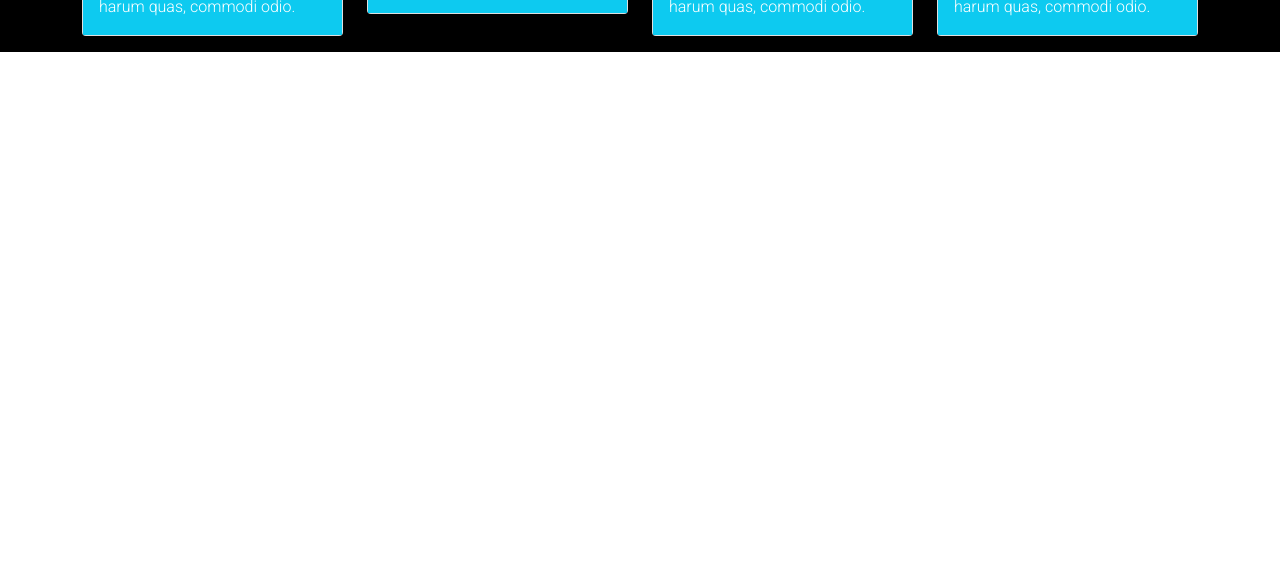
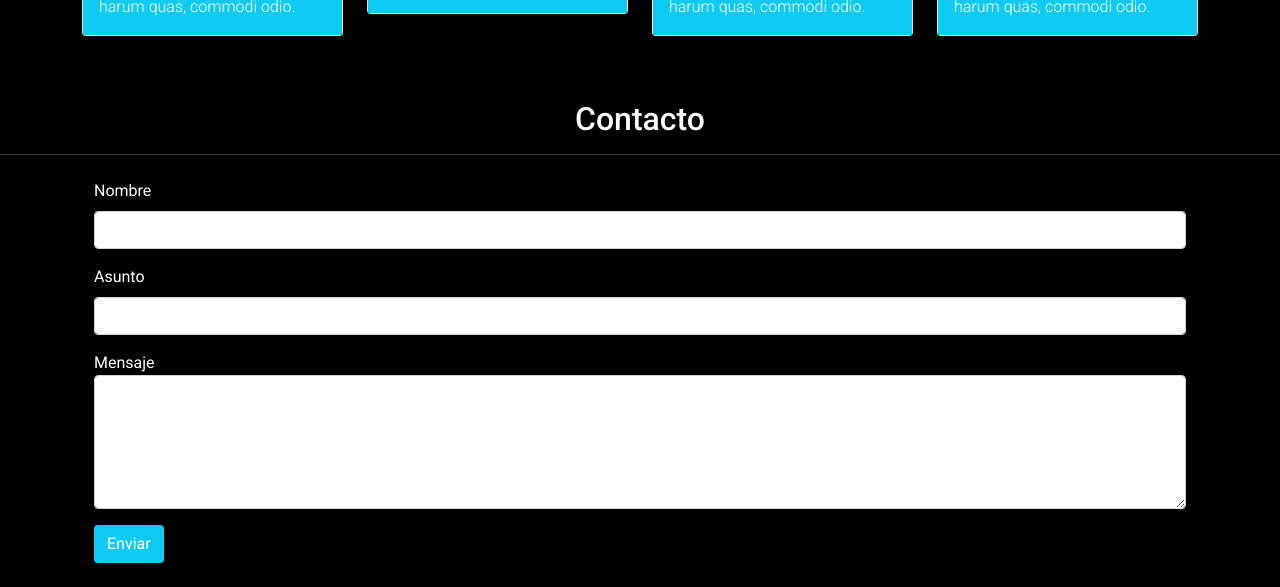
Before and after one commit to JavieraBTA/Viajes-Chile, a plain HTML site: page index.html in a window 1280 px wide. Shown: the part 1843-2430 px from the top of the page. Before the commit the page ends 1895 px from the top, so only its background shows below. Drawn offline with nearby package versions, Linux system fonts and the light colour scheme.

Commit message:
Se añadio el formulario

```diff
--- a/assets/css/style.css
+++ b/assets/css/style.css
@@ -57,3 +57,17 @@ p {
 .card-body {
     background-color: #0DCAF0;
 }
+
+.contacto {
+    background-color: black;
+    color: white;
+    font-family: 'Roboto', sans-serif;
+    padding-left: 50px;
+    padding-right: 50px;
+}
+
+.enviar
+{
+    background-color: #0DCAF0;
+    color: white;
+}
--- a/index.html
+++ b/index.html
@@ -142,7 +142,7 @@
                 <div class="row">
                     <div class=" col-sm-12 col-md-3">
 
-                        <div class="card mx-auto mb-3" >
+                        <div class="card mx-auto mb-3">
                             <img src="assets/img/card1.jpg" class="card-img-top" alt="...">
                             <div class="card-body">
                                 <p class="card-text">Lorem ipsum dolor sit, amet consectetur adipisicing elit. Quod
@@ -153,7 +153,7 @@
 
                     <div class="col-sm-12 col-md-3">
 
-                        <div class="card mx-auto mb-3" >
+                        <div class="card mx-auto mb-3">
                             <img src="assets/img/card2.jpg" height="172.69px" class="card-img-top" alt="...">
                             <div class="card-body">
                                 <p class="card-text">Lorem ipsum dolor sit, amet consectetur adipisicing elit. Quod
@@ -184,7 +184,39 @@
                         </div>
                     </div>
                 </div>
+            </div>
+        </div>
+    </section>
 
+    <!--Formulario de contacto-->
+    <section>
+        <div class="container-fluid contacto p-0">
+            <div class="text-center pt-5 pb-2  px-sm-0 m-0">
+                <h2>Contacto</h2>
+                <hr>
+            </div>
+            <div class="container">
+                <div class="row justify-content-center">
+                    <div class="col px-4">
+                        <form>
+                            <div class="mb-3">
+                                <label for="exampleInputEmail1" class="form-label">Nombre</label>
+                                <input type="text" class="form-control" id="exampleInputEmail1"
+                                    aria-describedby="emailHelp">
+                            </div>
+                            <div class="mb-3">
+                                <label for="exampleInputPassword1" class="form-label">Asunto</label>
+                                <input type="text" class="form-control" id="exampleInputPassword1">
+                            </div>
+                            <div class="mb-3">
+                                <label class="form-check-label" for="exampleCheck1">Mensaje</label>
+                                <textarea class="form-control" id="exampleFormControlTextarea1" rows="5"></textarea>
+                            </div>
+                            <button type="submit" class="btn enviar">Enviar</button>
+                            </form>
+                            <br>
+                    </div>
+                </div>
             </div>
         </div>
     </section>
```
